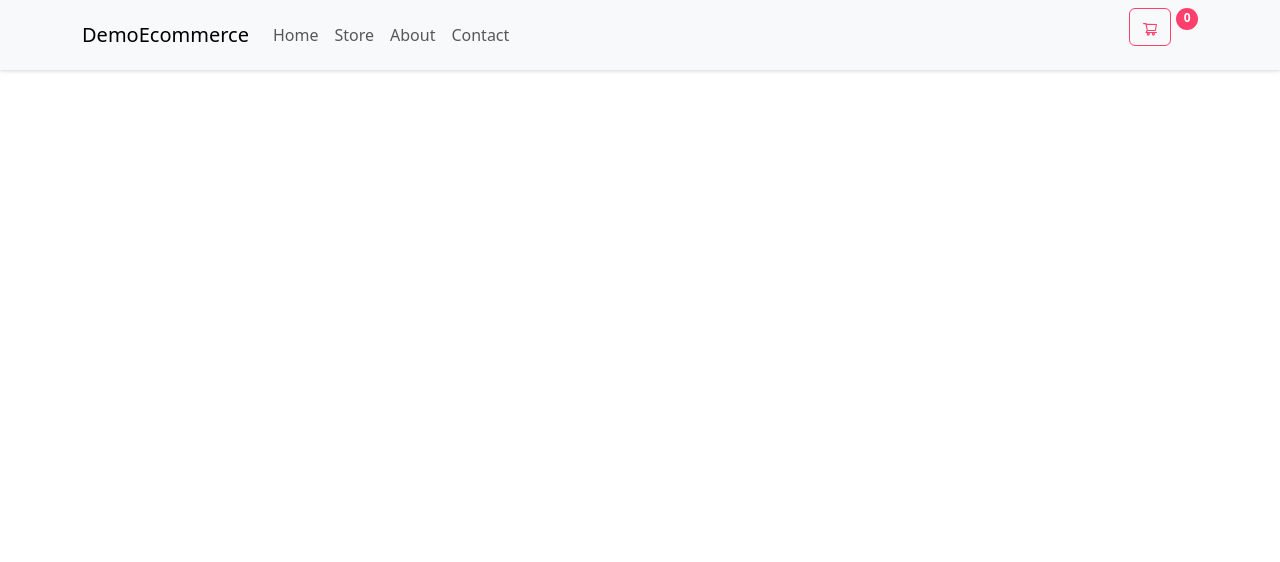
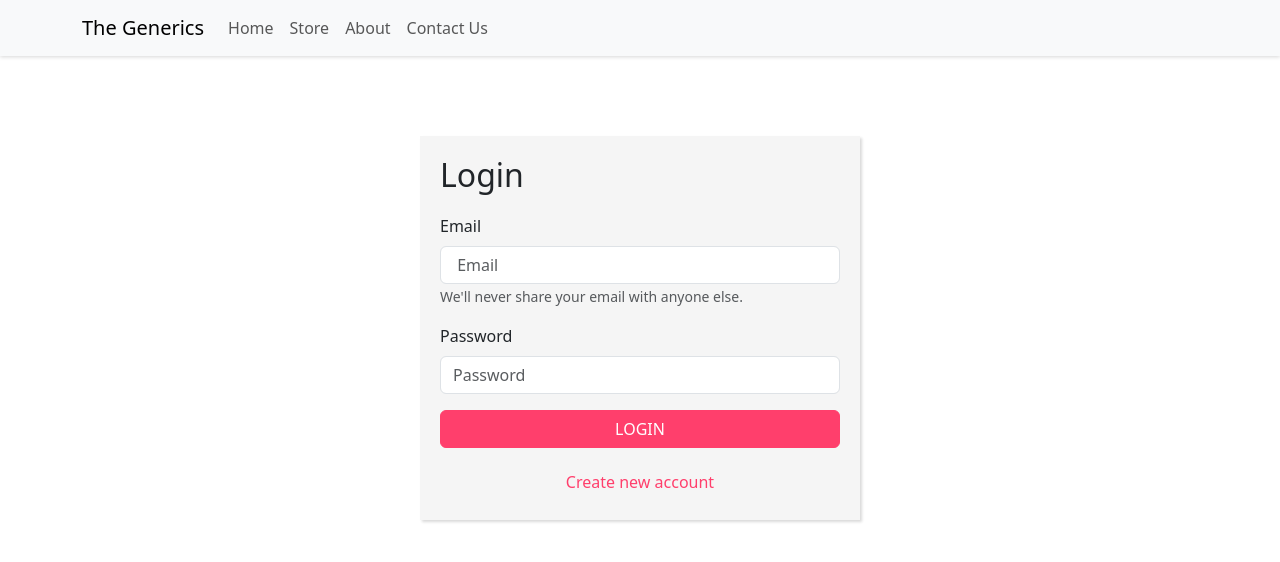
Before and after one commit to Ayeshashaikh222/ecommerce, a React (Create React App) app: page /auth in a window 1280 px wide. Shown: the top 562 px of the page. Built offline with nearby package versions, Linux system fonts and the light colour scheme.

Commit message:
Adding Login to Ecommerce

```diff
--- a/src/App.css
+++ b/src/App.css
@@ -1,4 +1,4 @@
-.App {
+ /* .App {
   text-align: center;
 }
 
@@ -15,7 +15,7 @@
 
 .App-header {
   background-color: #282c34;
-  min-height: 100vh;
+   min-height: 100vh;
   display: flex;
   flex-direction: column;
   align-items: center;
@@ -35,4 +35,4 @@
   to {
     transform: rotate(360deg);
   }
-}
+}  */
--- a/src/App.js
+++ b/src/App.js
@@ -1,44 +1,56 @@
 import "./App.css";
 import Header from "./components/Header/Header";
-import { useState } from "react";
+import { useState, useContext } from "react";
 import Cart from "./components/Cart/Cart";
 import CartProvider from "./Store/CartProvider";
-import {Routes, Route} from "react-router-dom";
+import { Routes, Route } from "react-router-dom";
 import About from "./Pages/About";
 import Home from "./Pages/Home";
 import Store from "./Pages/Store";
 import Contact from "./Pages/Contact";
 import Product from "./Pages/Product";
+import AuthContext from "./Store/AuthContext";
+import Authentication from "./components/Auth/Authentication";
 
 function App() {
+
+  const authcontext = useContext(AuthContext);
 
   const [openCart, setOpenCart] = useState(false);
 
 
   const openCartHandler = () => {
-      setOpenCart(true);
+    setOpenCart(true);
   };
 
   const HideCartHandler = () => {
-      setOpenCart(false);
+    setOpenCart(false);
   };
 
   return (
 
     <CartProvider>
-      <Header onOpenCart={openCartHandler}/>
-      {openCart && <Cart openCart={openCart} onHideCart={HideCartHandler}/>}
+      <Header onOpenCart={openCartHandler} />
+      {openCart && <Cart openCart={openCart} onHideCart={HideCartHandler} />}
 
       <Routes>
         <>
-        <Route path="/home" element={<Home />} />
-         <Route path="/" element={<Store />} />
-         <Route path="/about" element={<About />}/>
-         <Route path="/contact" element={<Contact />}/>
-         <Route path="/product/:productId" element={<Product />} />
+
+          {authcontext.isLoggedIn && (
+            <>
+              <Route path="/home" element={<Home />} />
+              <Route path="/store" element={<Store />} />
+              <Route path="/about" element={<About />} />
+              <Route path="/contact" element={<Contact />} />
+              <Route path="/product/:productId" element={<Product />} />
+
+            </>
+          )}
+
+          {!authcontext.isLoggedIn && <Route path="/auth" element={<Authentication />} />}
         </>
       </Routes>
-      </CartProvider>
+    </CartProvider>
 
   );
 }
--- /dev/null
+++ b/src/Store/AuthContext.js
@@ -0,0 +1,41 @@
+import React, { useState } from 'react'
+
+const AuthContext = React.createContext({
+    token: "",
+    isLoggedIn : false,
+    login: () => {},
+    logout: () => {}
+});
+
+export const AuthContextProvider = (props) => {
+    const initialToken = localStorage.getItem('token')
+   const [token, setToken] = useState(initialToken);
+   const userIsLoggedIn = !!token;
+
+   const loginHandler = (token) => {
+      setToken(token);
+      localStorage.setItem("token", token);
+
+   };
+
+   const logoutHandler = () => {
+      setToken(null);
+      localStorage.removeItem("token");
+   };
+
+   const contextValue = {
+      token: token,
+      isLoggedIn: userIsLoggedIn,
+      login: loginHandler,
+      logout: logoutHandler
+
+   };
+
+   return (
+       <AuthContext.Provider value={contextValue}>
+          {props.children}
+       </AuthContext.Provider>
+   );
+};
+
+export default AuthContext;
--- /dev/null
+++ b/src/components/Auth/Authentication.js
@@ -0,0 +1,127 @@
+import React, { useState, useRef, useContext } from 'react'
+import stylesheet from "./Authentication.module.css";
+import { Container, Form, Button } from 'react-bootstrap';
+import AuthContext from '../../Store/AuthContext';
+
+function Authentication() {
+    const emailInputRef = useRef();
+    const passwordInputRef = useRef();
+
+    const authContext = useContext(AuthContext);
+
+    const [isLogin, setIsLogin] = useState(true);
+    const [isLoading, setIsLoading] = useState(false);
+
+    const switchAuthModeHandler = () => {
+        setIsLogin((prevState) => !prevState);
+      };
+
+    const submitHandler = (event) => {
+       event.preventDefault();
+
+       const enteredEmail = emailInputRef.current.value;
+       const enteredpassword = passwordInputRef.current.value;
+
+       setIsLoading(true);
+
+       let url;
+
+       if(isLogin){
+
+         url = "https://identitytoolkit.googleapis.com/v1/accounts:signInWithPassword?key=AIzaSyAnRSUmmfLlwv7LudrF4lS190XTMY8i4PA";
+
+        } else {
+
+          url = "https://identitytoolkit.googleapis.com/v1/accounts:signUp?key=AIzaSyAnRSUmmfLlwv7LudrF4lS190XTMY8i4PA";
+
+       }
+
+       fetch(url,{
+        method: "POST",
+        body: JSON.stringify({
+            email: enteredEmail,
+            password: enteredpassword,
+            returnSecureToken: true,
+        }),
+        headers: {
+            "content-Type": "application/json",
+        },
+
+       }).then((res) => {
+        setIsLoading(false);
+        if(res.ok) {
+            console.log(res);
+            return res.json();
+        } else {
+            return res.json().then((data) => {
+                let errorMessage = "Authentication failed !";
+                throw new Error(errorMessage);
+            });
+        }
+
+       }).then((data) => {
+        console.log(data);
+        authContext.login(data.idToken)
+
+       }).catch((error) => {
+        alert(error.message);
+       });
+    };
+
+  return (
+    <>
+      <Container>
+        <div className={stylesheet["form-container"]}>
+          <h2 style={{ marginBottom: "20px" }}>
+            {isLogin ? "Login" : "Sign Up"}
+          </h2>
+          <Form onSubmit={submitHandler}>
+            <Form.Group className="mb-3">
+              <Form.Label>Email</Form.Label>
+              <Form.Control
+                type="email"
+                placeholder=" Email "
+                required
+                ref={emailInputRef}
+              />
+              <Form.Text className="text-muted">
+                We'll never share your email with anyone else.
+              </Form.Text>
+            </Form.Group>
+            <Form.Group className="mb-3">
+              <Form.Label>Password</Form.Label>
+              <Form.Control
+                type="password"
+                placeholder="Password"
+                required
+                ref={passwordInputRef}
+              />
+            </Form.Group>
+            <Form.Group>
+              {!isLoading && (
+                <Button type="submit" className={stylesheet.loginButton} >
+                  {isLogin ? "Login" : "Create Account"}
+                </Button>
+              )}
+              {isLoading && (
+                <Button className={stylesheet.refreshing}>
+                  Sending Requerst...
+                </Button>
+              )}
+            </Form.Group>
+
+            <Button
+              type="button"
+              className={stylesheet.toggle}
+              onClick={switchAuthModeHandler}
+            >
+              {isLogin ? "Create new account" : "Login with existing account"}
+            </Button>
+          </Form>
+        </div>
+      </Container>
+    </>
+  )
+}
+
+export default Authentication
--- /dev/null
+++ b/src/components/Auth/Authentication.module.css
@@ -0,0 +1,32 @@
+.form-container{
+    background: whitesmoke;
+   margin: 80px auto;
+   padding: 20px;
+width:440px;
+   box-shadow: rgba(0, 0, 0, 0.15) 1.95px 1.95px 2.6px;
+}
+.loginButton{
+    background-color: #ff3f6c !important;
+    border:1px solid #ff3f6c !important;
+    text-transform: uppercase;
+    width: 100%;
+}
+.toggle {
+    width: 100%;
+    margin-top: 1rem;
+    background-color: transparent !important;
+    color: #ff3f6c !important;
+    border: none !important;
+    padding: 0.15rem 1.5rem;
+  }
+  .toggle:hover{
+    color: #ff3f6c;
+    background-color: transparent !important;
+    border: none;
+  }
+  .refreshing{
+    background-color: #ff3f6c !important;
+      border:1px solid #ff3f6c !important;
+      text-transform: uppercase;
+      width: 100%;
+  }
--- a/src/components/Header/Header.js
+++ b/src/components/Header/Header.js
@@ -1,40 +1,91 @@
-import React from "react";
-import { Container, Navbar, Nav } from "react-bootstrap";
+import React, { useContext } from "react";
+import { Container, Navbar, Nav, Button } from "react-bootstrap";
 import CartButton from "./CartButton";
-import {NavLink} from "react-router-dom";
+import { NavLink, useLocation, useNavigate } from "react-router-dom";
+import AuthContext from "../../Store/AuthContext";
+import { FiLogOut } from "react-icons/fi";
 
 
 const Header = (props) => {
+
+  const authContext = useContext(AuthContext);
+
+  const navigate = useNavigate()
+
+  const loginHandler = () => {
+    navigate('/auth', {replace: true})
+  };
+
+  const logoutHandler = () => {
+    authContext.logout();
+    navigate('/auth', {replace: true})
+  };
+
+  const location = useLocation();
+
+
   return (
     <>
-      <Navbar className="bg-body-tertiary" style={{boxShadow: "rgba(0, 0, 0, 0.16) 0px 1px 4px"}}>
+      <Navbar className="bg-body-tertiary" style={{ boxShadow: "rgba(0, 0, 0, 0.16) 0px 1px 4px" }}>
         <Container>
           <Navbar.Brand href="#" className="b">
-            DemoEcommerce
+            The Generics
           </Navbar.Brand>
           <Nav className="me-auto ">
-            <NavLink to="/home" className="nav-link">
-              Home
+            <NavLink to="/" style={{ textDecoration: 'none' }}>
+              <NavLink to="/home" className="nav-link">
+                Home
+              </NavLink>
             </NavLink>
-            <NavLink to="/" className="nav-link">
+
+            <NavLink to="/store" className="nav-link">
               Store
             </NavLink>
-            <NavLink
-              to="/about"
-              className="nav-link"
-            >
+
+            <NavLink to="/about" className="nav-link">
               About
             </NavLink>
-            <NavLink
-              to="/contact"
-              className="nav-link"
-            >
-              Contact
+
+            <NavLink to="/contact" className="nav-link">
+              Contact Us
             </NavLink>
+
+            {!authContext.isLoggedIn && location.pathname !== "/auth" && (<Button onClick={loginHandler} style={{
+              fontSize: "1.3rem",
+              marginLeft: "0.50rem",
+              backgroundColor: "transparent",
+              border: "none",
+              color: "#ff3f6c"
+            }}>
+              Login
+            </Button>
+            )
+            }
+
           </Nav>
-          <div className="d-flex w-auto mb-3">
-            <CartButton onOpenCart={props.onOpenCart} />
-          </div>
+
+          {authContext.isLoggedIn &&
+            location.pathname !== "/home" &&
+            location.pathname !== "/about" &&
+            location.pathname !== "/contact" &&
+            location.pathname !== "/auth" && (
+              <div className="d-flex w-auto mb-3">
+                <CartButton onOpenCart={props.onOpenCart} />
+              </div>
+            )}
+
+          {authContext.isLoggedIn && location.pathname !== "/auth" && (<Button style={{
+            fontSize: "1.3rem",
+            marginLeft: "0.50rem",
+            backgroundColor: "transparent",
+            border: "none",
+          }}
+            className="d-flex w-auto mb-3 "
+            onClick={logoutHandler} >
+            <FiLogOut style={{ color: "#ff3f6c" }} />
+          </Button>
+          )}
+
         </Container>
       </Navbar>
     </>
--- a/src/index.js
+++ b/src/index.js
@@ -4,6 +4,7 @@ import { BrowserRouter } from "react-router-dom";
 import "./index.css";
 import App from "./App";
 import reportWebVitals from "./reportWebVitals";
+import { AuthContextProvider } from "./Store/AuthContext";
 
 import "../node_modules/react-bootstrap/dist/react-bootstrap";
 import "../node_modules/bootstrap/dist/css/bootstrap.css";
@@ -11,9 +12,11 @@ import "../node_modules/bootstrap/dist/css/bootstrap.css";
 const root = ReactDOM.createRoot(document.getElementById("root"));
 root.render(
   <React.StrictMode>
+    <AuthContextProvider>
     <BrowserRouter>
       <App />
     </BrowserRouter>
+    </AuthContextProvider>
   </React.StrictMode>
 );
 
```
